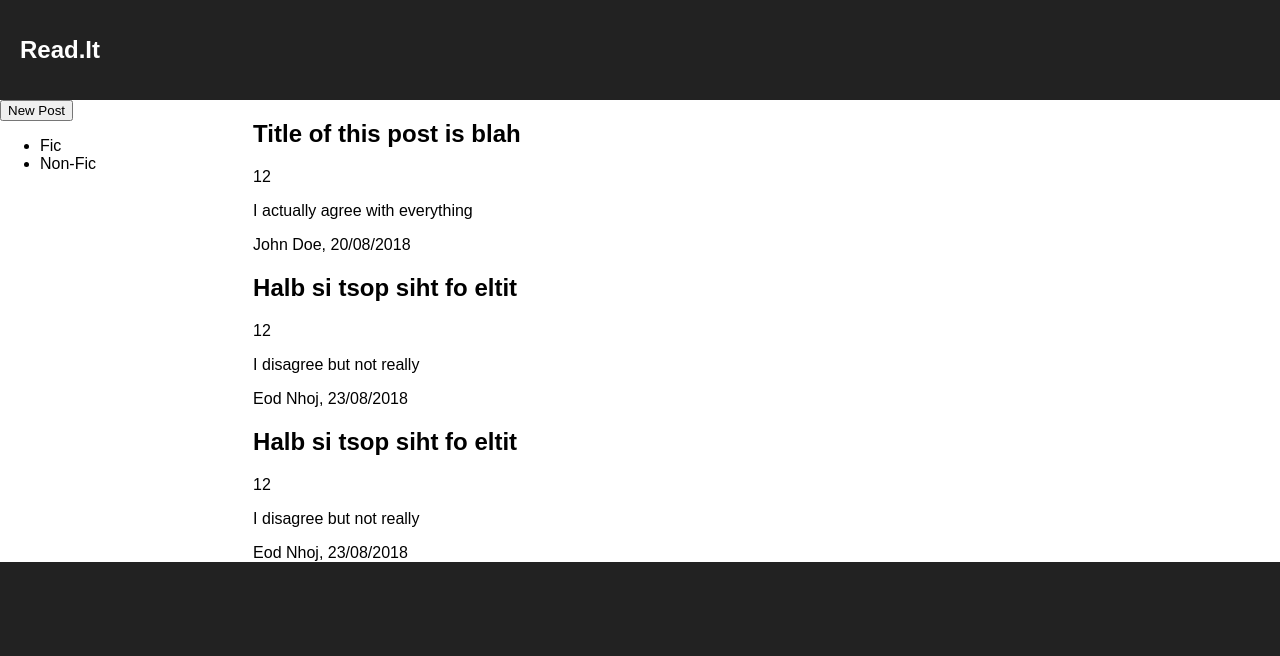
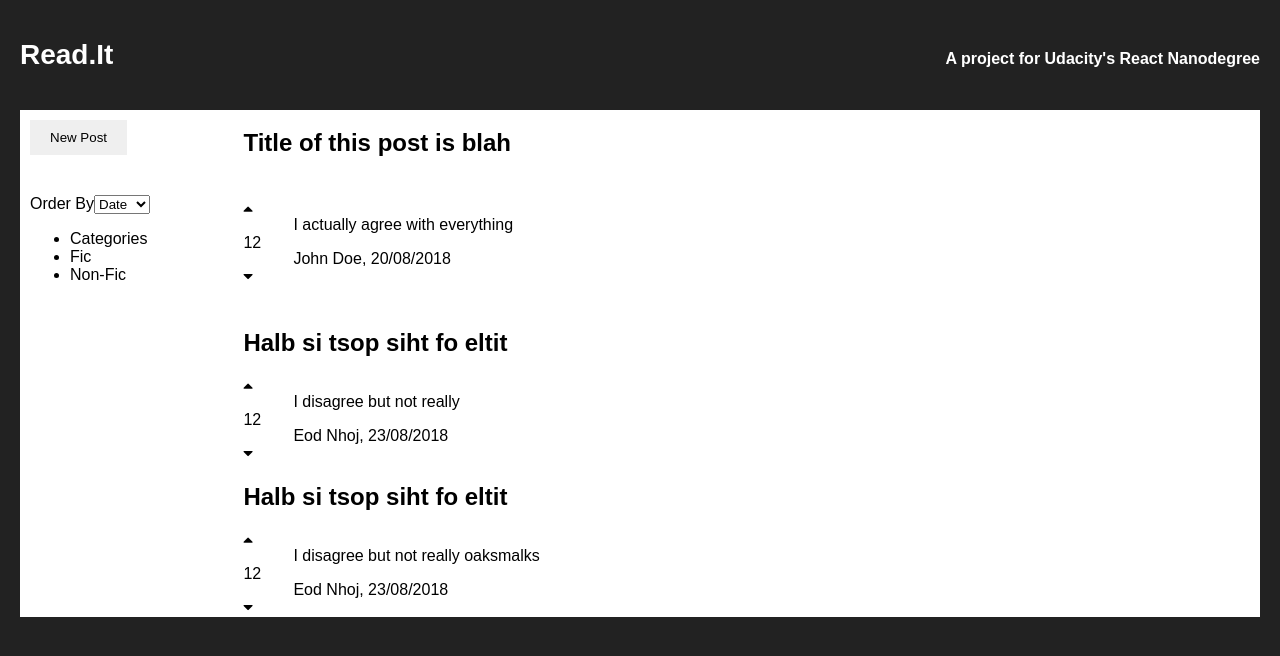
Before and after one commit to andreaweb/readable-udacity, a React (Create React App) app: page / in a window 1280 px wide. Shown: the top 656 px of the page. Built offline with nearby package versions, Linux system fonts and the light colour scheme.

Commit message:
using CSS grid for post styles

```diff
--- a/public/index.html
+++ b/public/index.html
@@ -10,6 +10,7 @@
     -->
     <link rel="manifest" href="%PUBLIC_URL%/manifest.json">
     <link rel="shortcut icon" href="%PUBLIC_URL%/favicon.ico">
+    <link rel="stylesheet" href="https://cdnjs.cloudflare.com/ajax/libs/font-awesome/4.7.0/css/font-awesome.min.css">
     <!--
       Notice the use of %PUBLIC_URL% in the tags above.
       It will be replaced with the URL of the `public` folder during the build.
--- a/src/App.css
+++ b/src/App.css
@@ -9,16 +9,35 @@
 }
 
 .App-title {
-  font-size: 1.5em;
+  font-size: 28px;
+  display: flex;
+  justify-content: space-between;
+  align-items: baseline;
+}
+.description{
+  font-size: 16px;
 }
 
 main{
   background-color: #fff;
   display: grid;
+  margin: 0 20px;
+  max-height: calc(100vh - 140px);
+  overflow-x: auto;
 }
 .aside{
   grid-column: 1/5;
   grid-row: 1;
+  padding: 10px;
+  position: sticky;
+  top: 0;
+}
+.button{
+  border: none;
+  padding: 10px 20px;
+}
+.button--new{
+  margin-bottom: 40px
 }
 .post:first-of-type{
   grid-column: 2/5;
@@ -27,4 +46,16 @@ main{
 .post{
   grid-column: 2/5;
   grid-row: auto;
+  display: grid;
+  grid-auto-columns: 50px auto;
 }
+.post__name{
+  grid-column: 1/4;
+  grid-row: 1;
+}
+.post__votes{
+  grid-row: 2;
+}
+.post__summary{
+  grid-row: 2;
+}
--- a/src/App.js
+++ b/src/App.js
@@ -7,43 +7,65 @@ class App extends Component {
     return (
       <div className="App">
         <header className="App-header">
-          <h1 className="App-title">Read.It</h1>
+          <h1 className="App-title">
+            Read.It
+            <span className="description">
+              A project for Udacity's React Nanodegree
+            </span>
+          </h1>
         </header>
         <main>
           <aside className="aside">
-            <button>New Post</button>
-            <ul>
+            <button className="button button--new">
+              New Post
+            </button>
+            <div className="order-by">
+              <label>Order By</label>
+              <select>
+                <option>Date</option>
+                <option>Votes</option>
+              </select>
+            </div>
+            <ul className="categories">
+              <li className="categories__title">Categories</li>
               <li>Fic</li>
               <li>Non-Fic</li>
             </ul>
           </aside>
+
           <section className="post">
-            <h2>Title of this post is blah</h2>
-            <div className="votes">
-              12
+            <h2 className="post__name">Title of this post is blah</h2>
+            <div className="post__votes">
+              <i className="fa fa-caret-up" />
+              <p>12</p>
+              <i className="fa fa-caret-down" />
             </div>
-            <div className="postSummary">
+            <div className="post__summary">
               <p>I actually agree with everything</p>
               <span>John Doe, 20/08/2018</span>
             </div>
           </section>
           <section className="post">
-            <h2>Halb si tsop siht fo eltit</h2>
-            <div className="votes">
-              12
+            <h2 className="post__name">Halb si tsop siht fo eltit</h2>
+            <div className="post__votes">
+              <i className="fa fa-caret-up" />
+              <p>12</p>
+              <i className="fa fa-caret-down" />
             </div>
-            <div className="postSummary">
+            <div className="post__summary">
               <p>I disagree but not really</p>
               <span>Eod Nhoj, 23/08/2018</span>
             </div>
           </section>
           <section className="post">
-            <h2>Halb si tsop siht fo eltit</h2>
-            <div className="votes">
-              12
+            <h2 className="post__name">Halb si tsop siht fo eltit</h2>
+            <div className="post__votes">
+              <i className="fa fa-caret-up" />
+              <p>12</p>
+              <i className="fa fa-caret-down" />
             </div>
-            <div className="postSummary">
-              <p>I disagree but not really</p>
+            <div className="post__summary">
+              <p>I disagree but not really oaksmalks</p>
               <span>Eod Nhoj, 23/08/2018</span>
             </div>
           </section>
```
